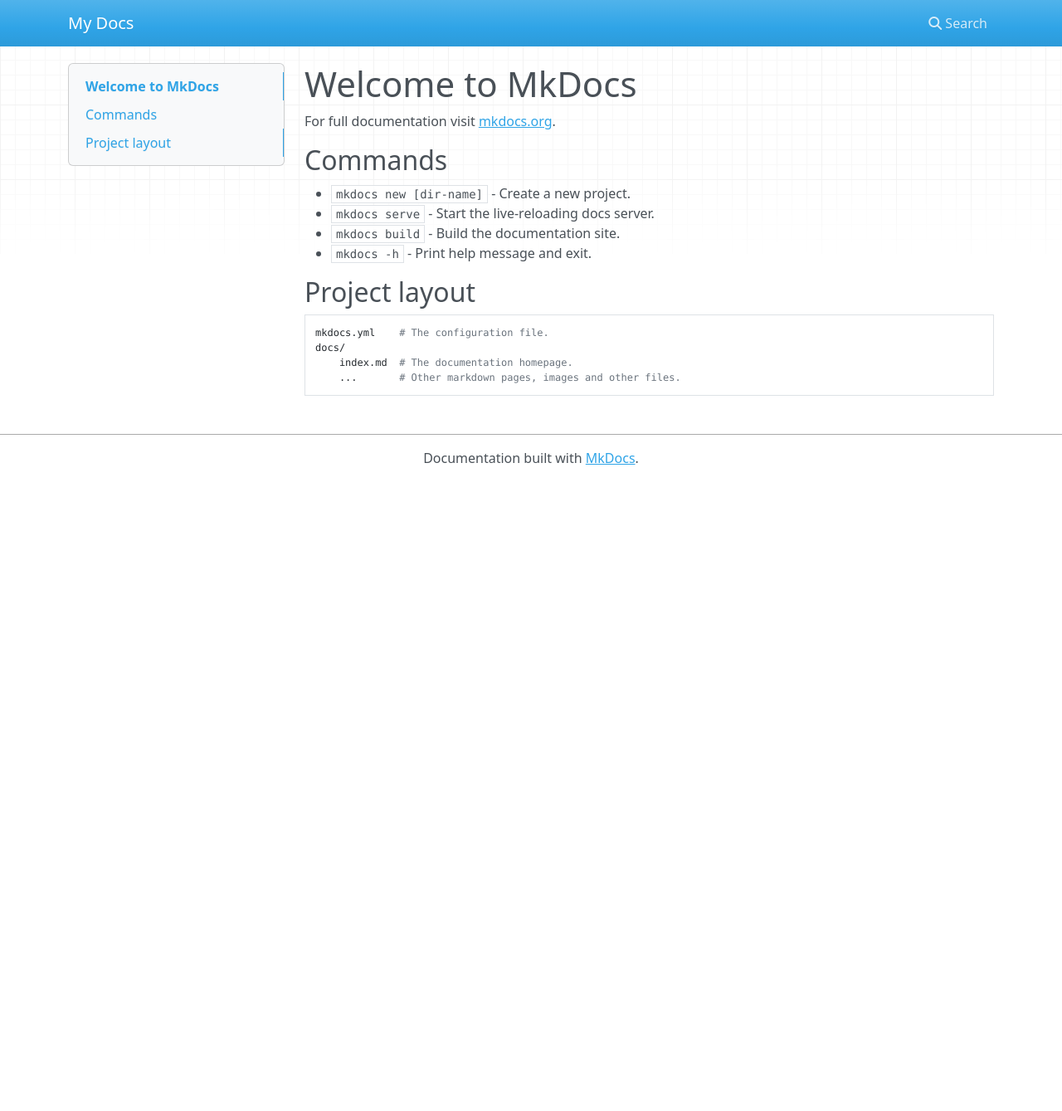
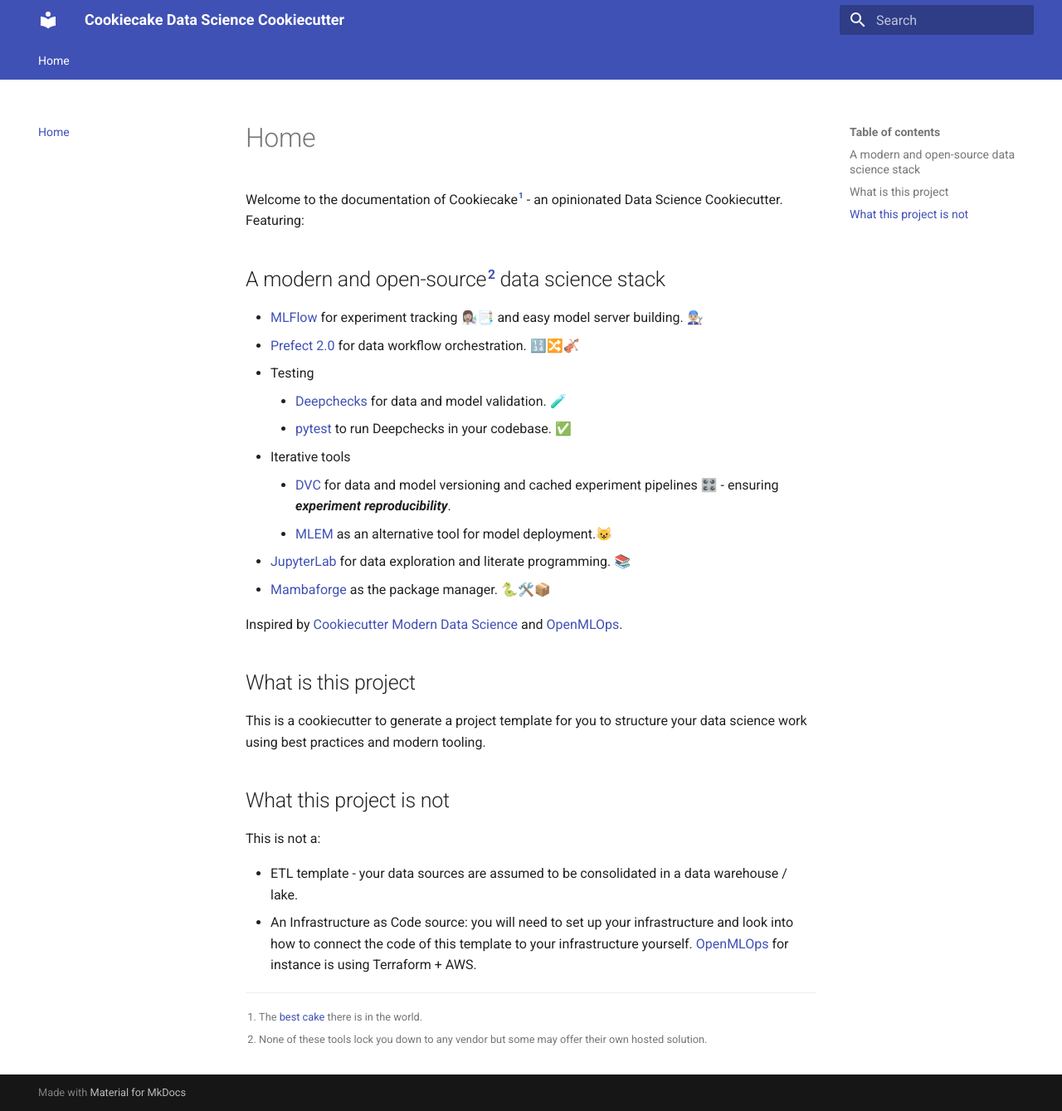
Before and after one commit to bgalvao/ds-cookiecutter, an MkDocs documentation site: the page built from docs/docs/index.md, in a window 1280 px wide and 1339 px high. Shown: the whole window at 83% size. Built offline with MkDocs 1.6.1 and Material for MkDocs 9.7.7, drawn with Linux system fonts in a browser that asks for light colours; nearby versions of some CDN libraries.

Commit message:
init publishing ci
Signed-off-by: bgalvao <brnrd.glv@gmail.com>

```diff
--- a/docs/docs/index.md
+++ b/docs/docs/index.md
@@ -1,17 +1,33 @@
-# Welcome to MkDocs
 
-For full documentation visit [mkdocs.org](https://www.mkdocs.org).
+Welcome to the documentation of Cookiecake[^1] - an opinionated Data Science Cookiecutter. Featuring:
 
-## Commands
+[^1]: The [best cake](https://www.196flavors.com/portugal-bolo-de-bolacha/) there is in the world.
 
-* `mkdocs new [dir-name]` - Create a new project.
-* `mkdocs serve` - Start the live-reloading docs server.
-* `mkdocs build` - Build the documentation site.
-* `mkdocs -h` - Print help message and exit.
+## A modern and open-source[^2] data science stack
 
-## Project layout
+[^2]: None of these tools lock you down to any vendor but some may offer their own hosted solution.
 
-    mkdocs.yml    # The configuration file.
-    docs/
-        index.md  # The documentation homepage.
-        ...       # Other markdown pages, images and other files.
+- [MLFlow](https://mlflow.org) for experiment tracking 👩🏽‍🔬📑 and easy model server building. 👨🏼‍🔧
+- [Prefect 2.0](https://orion-docs.prefect.io/) for data workflow orchestration. 🔢🔀🎻
+- Testing
+    - [Deepchecks](https://deepchecks.com) for data and model validation. 🧪
+    - [pytest](https://docs.pytest.org/en/7.1.x/) to run Deepchecks in your codebase. ✅
+- Iterative tools
+    - [DVC](https://dvc.org) for data and model versioning and cached experiment pipelines 🎛️  - ensuring **_experiment reproducibility_**.
+    - [MLEM](https://mlem.ai/) as an alternative tool for model deployment.😺
+- [JupyterLab](https://jupyterlab.readthedocs.io/en/stable/getting_started/overview.html) for data exploration and literate programming. 📚
+- [Mambaforge](https://github.com/conda-forge/miniforge#mambaforge) as the package manager. 🐍🛠️📦
+
+Inspired by [Cookiecutter Modern Data Science](https://github.com/crmne/cookiecutter-modern-datascience) and [OpenMLOps](https://github.com/datarevenue-berlin/openmlops).
+
+
+## What is this project
+
+This is a cookiecutter to generate a project template for you to structure your data science work using best practices and modern tooling.
+
+## What this project is not
+
+This is not a:
+
+- ETL template - your data sources are assumed to be consolidated in a data warehouse / lake.
+- An Infrastructure as Code source: you will need to set up your infrastructure and look into how to connect the code of this template to your infrastructure yourself. [OpenMLOps](https://github.com/datarevenue-berlin/openmlops) for instance is using Terraform + AWS.
--- a/docs/mkdocs.yml
+++ b/docs/mkdocs.yml
@@ -1 +1,8 @@
-site_name: My Docs
+site_name: Cookiecake Data Science Cookiecutter
+
+theme:
+  name: material
+  features:
+    - navigation.tabs
+markdown_extensions:
+  - footnotes
```
Also changed, not shown: 1 other file.
